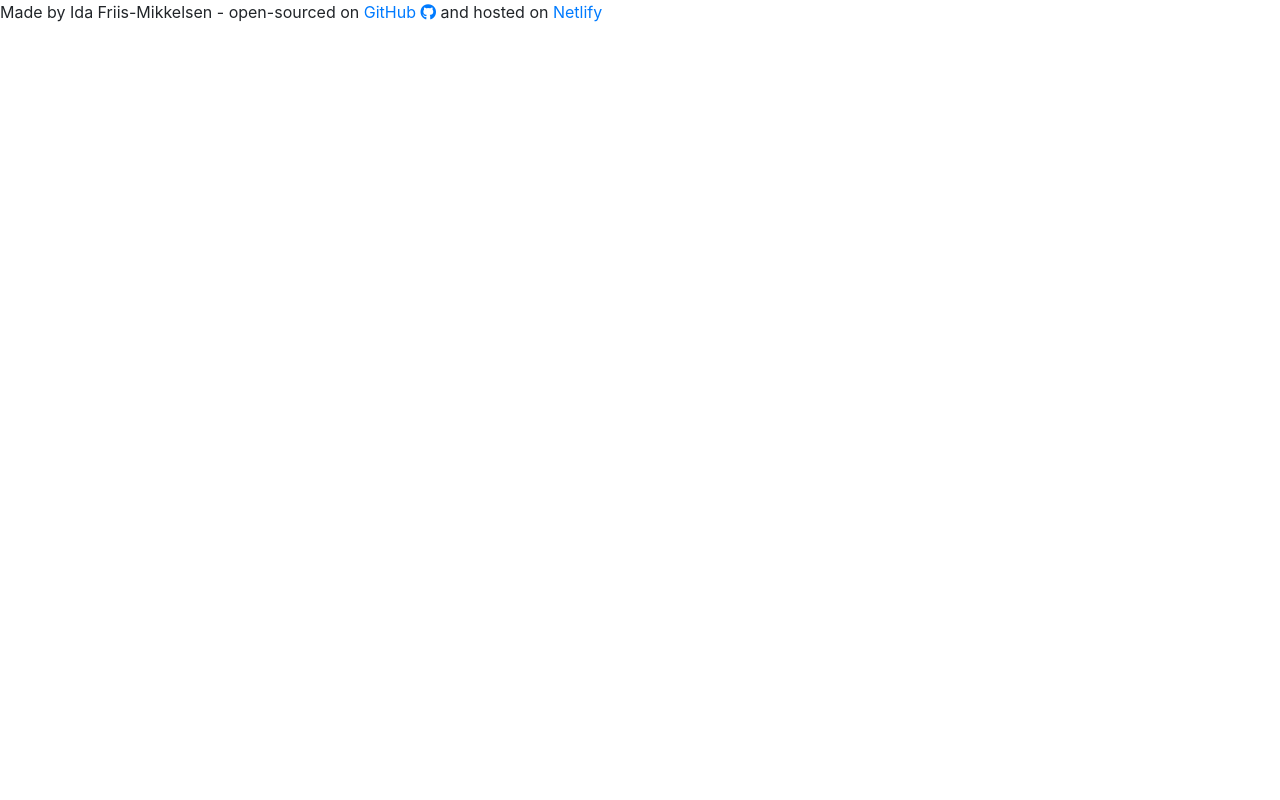
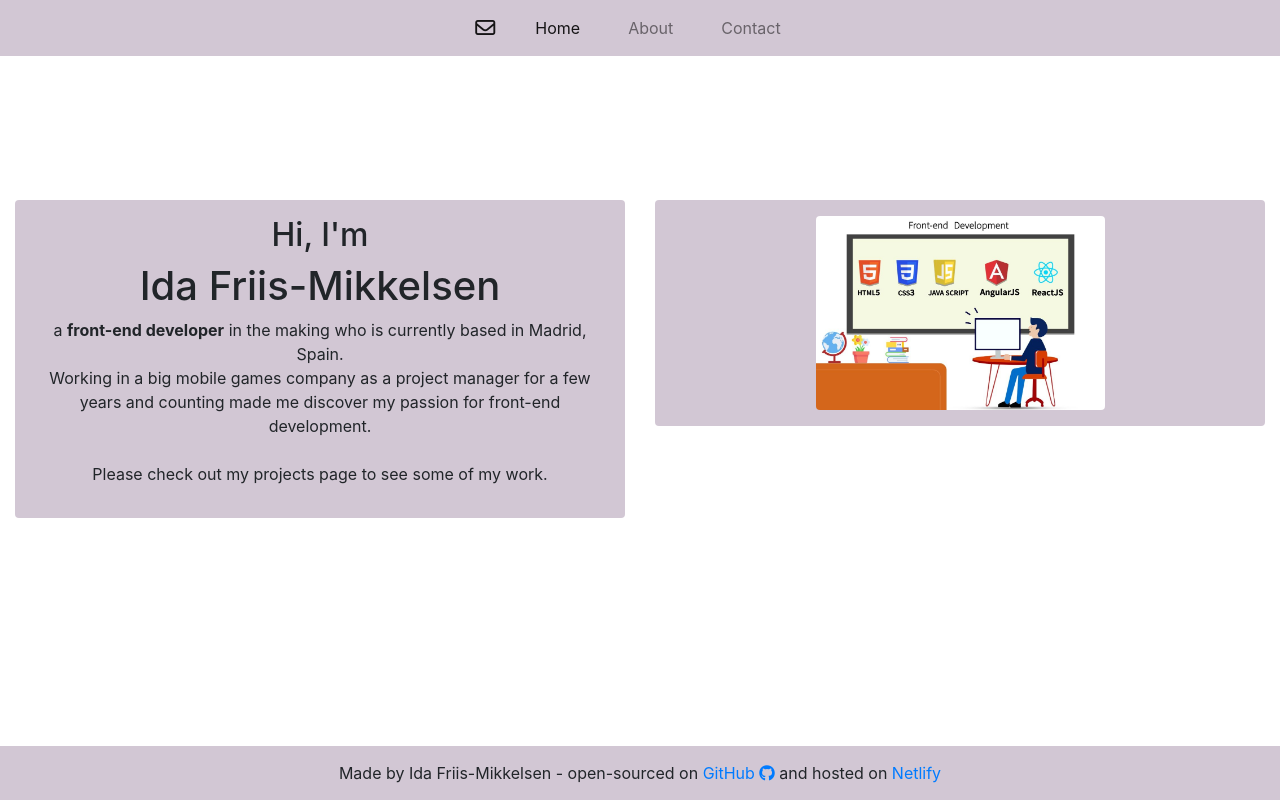
Before and after one commit to Ifriism/portfolio-project, a plain HTML site: page index.html in a window 1280 px wide. Drawn offline with nearby package versions, Linux system fonts and the light colour scheme.

Commit message:
Added bootstrap, navbar, footer and hero section

```diff
--- a/index.html
+++ b/index.html
@@ -6,10 +6,51 @@
     <link rel="stylesheet" href="https://cdn.jsdelivr.net/npm/bootstrap@4.3.1/dist/css/bootstrap.min.css" integrity="sha384-ggOyR0iXCbMQv3Xipma34MD+dH/1fQ784/j6cY/iJTQUOhcWr7x9JvoRxT2MZw1T" crossorigin="anonymous">
     <link rel="stylesheet" href="styles/portfolio.css">
     <script src="https://kit.fontawesome.com/11c62277dc.js" crossorigin="anonymous"></script>
-    <title>Portfolio project</title>
+    <title>Front-end portfolio - Ida Friis-Mikkelsen</title>
 </head>
 <body>
+    <nav class="navbar fixed-top navbar-expand-md navbar-light bg-purple">
+        <div class="container justify-content-sm-center">
+        <a class="navbar-brand" href="mailto:idafriismikkelsen@gmail.com"><i class="fa-regular fa-envelope navbar-icon"></i></a>
+        <button class="navbar-toggler" type="button" data-toggle="collapse" data-target="#navbarNavAltMarkup" aria-controls="navbarNavAltMarkup" aria-expanded="false" aria-label="Toggle navigation">
+          <span class="navbar-toggler-icon"></span>
+        </button>
+        <div class="collapse navbar-collapse flex-grow-0" id="navbarNavAltMarkup">
+          <div class="navbar-nav text-center">
+            <a class="nav-item px-4 nav-link active" href="#">Home<span class="sr-only">(current)</span></a>
+            <a class="nav-item px-4 nav-link" href="#">About</a>
+            <a class="nav-item px-4 nav-link" href="#">Contact</a>
+          </div>
+        </div>
+    </div>
+      </nav>
+      <div class="container-fluid hero-section">
+        <div class="row">
+            <div class="col-sm">
+                <div class="p-3 bg-purple text-center rounded">
+                    <h2>Hi, I'm</h2>
+                    <h1>Ida Friis-Mikkelsen</h1>
+                    <p>a <b>front-end developer</b> in the making who is currently based in Madrid, Spain.
+                        <br>
+                        Working in a big mobile games company as a project manager for a few years and counting made me discover my passion for front-end development.
+                        <br>
+                        <br>
+                        Please check out my projects page to see some of my work.
+                    </p>
+                </div>
+               </div>
+               <div class="col-sm">
+                 <div class="p-3 bg-purple text-center rounded"><img src="images/1680514548971.jpg" class="homepage-image rounded" alt="homepage-image"></div>
+               </div>
+             </div>
+           </div>
 
-    <footer>Made by Ida Friis-Mikkelsen - open-sourced on <a href="https://github.com/Ifriism">GitHub <i class="fa-brands fa-github"></i></a> and hosted on <a href="https://reliable-lebkuchen-6a7b94.netlify.app/">Netlify</a></footer>
+
+<div class="footer fixed-bottom">
+ Made by Ida Friis-Mikkelsen - open-sourced on <a href="https://github.com/Ifriism">GitHub <i class="fa-brands fa-github"></i></a> and hosted on <a href="https://reliable-lebkuchen-6a7b94.netlify.app/">Netlify</a>
+</div>
+<script src="https://code.jquery.com/jquery-3.3.1.slim.min.js" integrity="sha384-q8i/X+965DzO0rT7abK41JStQIAqVgRVzpbzo5smXKp4YfRvH+8abtTE1Pi6jizo" crossorigin="anonymous"></script>
+<script src="https://cdn.jsdelivr.net/npm/popper.js@1.14.7/dist/umd/popper.min.js" integrity="sha384-UO2eT0CpHqdSJQ6hJty5KVphtPhzWj9WO1clHTMGa3JDZwrnQq4sF86dIHNDz0W1" crossorigin="anonymous"></script>
+<script src="https://cdn.jsdelivr.net/npm/bootstrap@4.3.1/dist/js/bootstrap.min.js" integrity="sha384-JjSmVgyd0p3pXB1rRibZUAYoIIy6OrQ6VrjIEaFf/nJGzIxFDsf4x0xIM+B07jRM" crossorigin="anonymous"></script>
 </body>
 </html>
--- a/styles/portfolio.css
+++ b/styles/portfolio.css
@@ -0,0 +1,29 @@
+:root {
+    --primary-color: #D2C7D4;
+}
+    body {
+        margin-top: 100px;
+        height: 100%;
+        max-width: 100%;
+        padding-top: 100px;
+    }
+
+.bg-purple {
+    background-color: #D2C7D4 !important;
+}
+
+.navbar-icon {
+    justify-content: center;
+ }
+
+ .homepage-image {
+    max-width: 50%;
+
+ }
+
+
+.footer {
+    background: var(--primary-color);
+    text-align: center;
+    padding: 15px 20px;
+}
```
Also changed, not shown: images/1680514548971.jpg (added).
